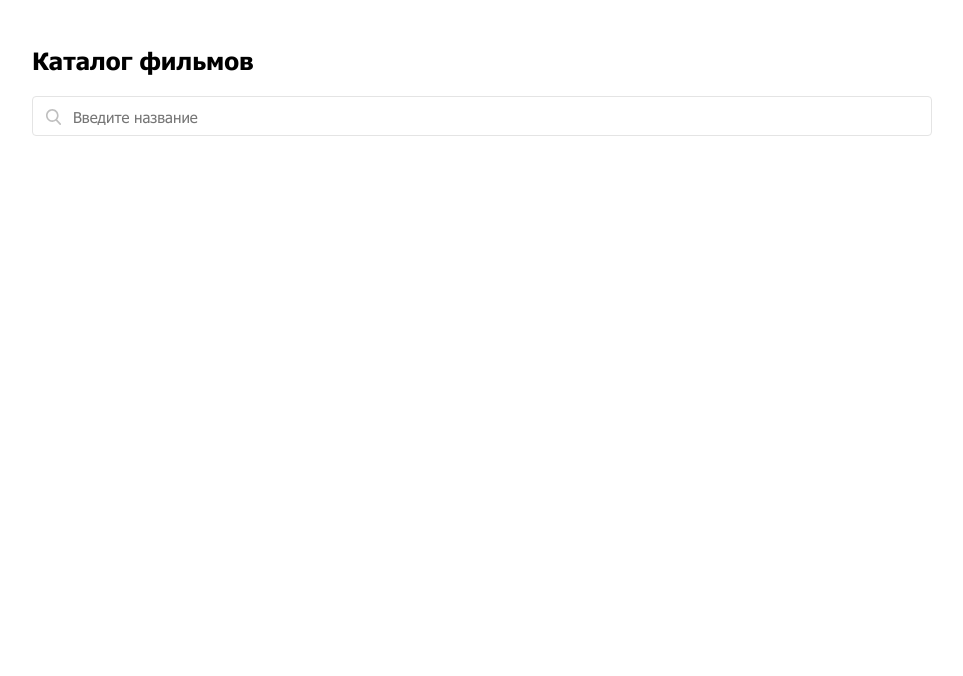
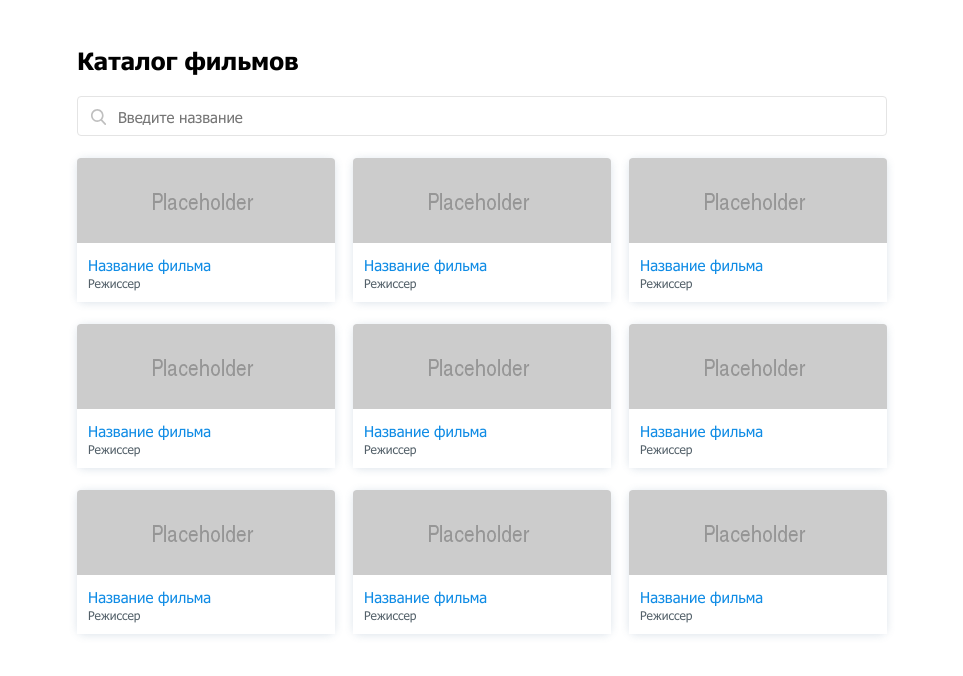
Before and after one commit to andreev-nikita/movies-catalog, a React app: page / in a window 1280 px wide. Shown: the whole page, without its empty margins (158-1121 px from the left). Built offline with nearby package versions, Linux system fonts and the light colour scheme; no server answers.

Commit message:
add movie component, add grid layout

```diff
--- a/src/components/app/app.js
+++ b/src/components/app/app.js
@@ -3,6 +3,8 @@ import SwapiService from '../../services/swapi-service';
 import PixabayService from '../../services/pixabay-service';
 import Search from '../search/search';
 import MoviesList from '../movies-list/movies-list';
+
+import './app.scss';
 
 export default class App extends React.Component {
   state = {
--- /dev/null
+++ b/src/components/app/app.scss
@@ -0,0 +1,15 @@
+.movies-catalog {
+  margin: 22px 31px 0 31px;
+  font-family: Tahoma;
+  font-size: 12px;
+  width: 100%;
+  max-width: 258px;
+
+  @media (min-width: 611px) {
+    max-width: 640px;
+  }
+
+  @media (min-width: 872px) {
+    max-width: 810px;
+  }
+}
--- /dev/null
+++ b/src/components/movie/movie.js
@@ -0,0 +1,26 @@
+import React from 'react';
+import './movie.scss';
+import placeholderImg from './placeholder.png';
+
+export default class Movie extends React.Component {
+  state = {
+    imageUrl: placeholderImg,
+  };
+
+  render() {
+    const { title, director } = this.props;
+    const { imageUrl } = this.state;
+
+    return (
+      <div className="movie">
+        <div className="movie__content">
+          <img className="movie__image" src={imageUrl} alt="movie poster" />
+          <div className="movie__text">
+            <h4 className="movie__title">{title}</h4>
+            <p className="movie__director">{director}</p>
+          </div>
+        </div>
+      </div>
+    );
+  }
+}
--- /dev/null
+++ b/src/components/movie/movie.scss
@@ -0,0 +1,49 @@
+.movies-catalog {
+  .movie {
+    position: relative;
+    width: 258px;
+    height: 144px;
+    box-shadow: 0px 1px 8px rgba(78, 116, 152, 0.2);
+    border-radius: 8px;
+
+    &__content {
+      display: flex;
+      flex-flow: column nowrap;
+      justify-content: flex-start;
+      align-items: center;
+      top: 0;
+      left: 0;
+      height: 100%;
+      border-radius: 4px 4px 0px 0px;
+      overflow: hidden;
+    }
+
+    &__image {
+      height: 85px;
+      border-radius: 4px 4px 0px 0px;
+    }
+
+    &__text {
+      height: 60px;
+      width: 100%;
+      background-color: #fff;
+    }
+
+    &__title {
+      color: #108ce5;
+      margin: 12px 0 0 11px;
+      font-size: 15px;
+      line-height: 20px;
+      font-weight: normal;
+    }
+
+    &__director {
+      color: #536069;
+      margin: 0;
+      margin-left: 11px;
+      font-size: 12px;
+      line-height: 16px;
+      font-weight: normal;
+    }
+  }
+}
--- a/src/components/movies-list/movies-list.js
+++ b/src/components/movies-list/movies-list.js
@@ -1,5 +1,22 @@
 import React from 'react';
+import Movie from '../movie/movie';
+import './movies-list.scss';
 
-export default () => {
-  return <div />;
-};
+// eslint-disable-next-line react/prefer-stateless-function
+export default class MoviesList extends React.Component {
+  render() {
+    return (
+      <div className="movies-list">
+        <Movie title="Название фильма" director="Режиссер" />
+        <Movie title="Название фильма" director="Режиссер" />
+        <Movie title="Название фильма" director="Режиссер" />
+        <Movie title="Название фильма" director="Режиссер" />
+        <Movie title="Название фильма" director="Режиссер" />
+        <Movie title="Название фильма" director="Режиссер" />
+        <Movie title="Название фильма" director="Режиссер" />
+        <Movie title="Название фильма" director="Режиссер" />
+        <Movie title="Название фильма" director="Режиссер" />
+      </div>
+    );
+  }
+}
--- /dev/null
+++ b/src/components/movies-list/movies-list.scss
@@ -0,0 +1,17 @@
+.movies-catalog {
+  .movies-list {
+    display: grid;
+    justify-items: center;
+    grid-gap: 22px 18px;
+    justify-content: space-between;
+    grid-template-columns: 1fr;
+
+    @media (min-width: 611px) {
+      grid-template-columns: repeat(2, 258px);
+    }
+
+    @media (min-width: 872px) {
+      grid-template-columns: repeat(3, 258px);
+    }
+  }
+}
--- a/src/components/search/search.js
+++ b/src/components/search/search.js
@@ -1,11 +1,8 @@
 import React from 'react';
+import './search.scss';
 
 export default () => {
   return (
-    <input
-      type="text"
-      className="movies-catalog__search"
-      placeholder="Введите название"
-    />
+    <input type="text" className="search" placeholder="Введите название" />
   );
 };
--- /dev/null
+++ b/src/components/search/search.scss
@@ -0,0 +1,15 @@
+.movies-catalog {
+  .search {
+    height: 40px;
+    width: 100%;
+    background: #fff;
+    border: 1px solid #e4e4e4;
+    box-sizing: border-box;
+    border-radius: 4px;
+    font-size: 15px;
+    padding-left: 40px;
+    padding-top: 2px;
+    margin-bottom: 22px;
+    background: url('./loupe.svg') 12px 12px no-repeat;
+  }
+}
--- a/src/index.js
+++ b/src/index.js
@@ -1,6 +1,7 @@
 import React from 'react';
 import ReactDOM from 'react-dom';
 import App from './components/app/app';
+
 import 'normalize.css';
 import './main.scss';
 
--- a/src/main.scss
+++ b/src/main.scss
@@ -28,25 +28,3 @@ h1 {
   display: flex;
   justify-content: center;
 }
-
-.movies-catalog {
-  margin: 22px 31px 0 31px;
-  font-family: Tahoma;
-  font-size: 12px;
-  max-width: 900px;
-  width: 100%;
-
-  &__search {
-    height: 40px;
-    width: 100%;
-    background: #fff;
-    border: 1px solid #e4e4e4;
-    box-sizing: border-box;
-    border-radius: 4px;
-    font-size: 15px;
-    padding-left: 40px;
-    padding-top: 2px;
-    margin-bottom: 22px;
-    background: url('./components/search/loupe.svg') 12px 12px no-repeat;
-  }
-}
```
Also changed, not shown: src/components/movie/placeholder.png (added), 1 other file.
